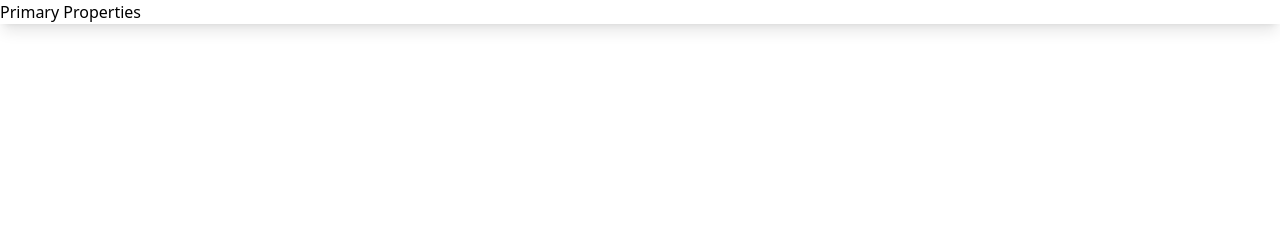
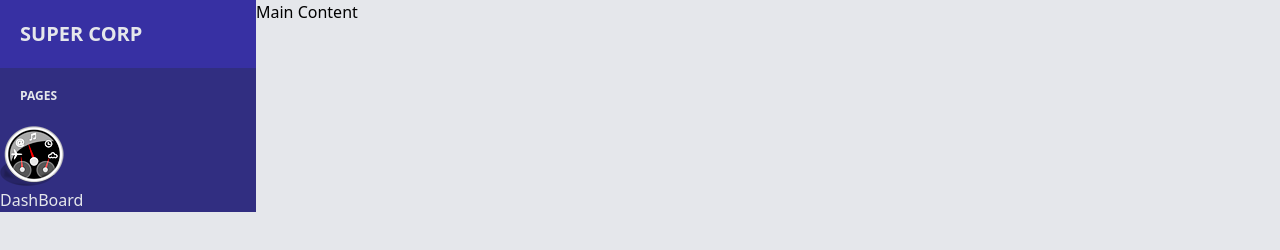
Before and after one commit to CodeHead99/Dashboard, a website: page public/index.html in a window 1280 px wide. Drawn offline with Linux system fonts and the light colour scheme.

Commit message:
setting images and nav bar init

```diff
--- a/public/index.html
+++ b/public/index.html
@@ -3,20 +3,32 @@
 <head>
     <meta charset="UTF-8">
     <meta name="viewport" content="width=device-width, initial-scale=1.0">
-    <title>Document</title>
+    <title>The Store</title>
     <link href="./output.css" rel="stylesheet"/>
 </head>
-<body>
-    <nav class="bg-white shadow-lg">
-        <div>
-            <div>
+<body class="bg-gray-200">
+    <div class="flex">
+        <!-- Side Navigation -->
+<div class="bg-indigo-900 w-64 text-gray-200">
+    <div class="bg-indigo-800">
+    <div class="text-gray-200 uppercase p-5 font-bold text-xl">Super Corp</div></div>
+    <div>
+        <div class="p-5 uppercase text-xs font-bold">Pages</div>
+        <ul>
+            <li>
                 <div>
-                    <a href="#">
-                        <h1>Primary Properties</h1>
-                    </a>
+                    <img src="./images/dashboard.png" alt="dashboard"/>
+                    <div>
+                        DashBoard
+                    </div>
                 </div>
-            </div>
-        </div>
-    </nav>
+            </li>
+        </ul>
+    </div>
+</div>
+        <!-- Main Content  -->
+
+<div>Main Content</div>
+    </div>
 </body>
 </html>
```
Also changed, not shown: public/images/apps.png (added), public/images/campaign.png (added), public/images/customers.png (added), public/images/dashboard.png (added), public/images/github.png (added), public/images/home.png (added), public/images/message.png (added), public/images/messages.png (added), public/images/orders.png (added), public/images/person.png (added), public/images/search.png (added), public/images/settings.png (added), public/images/tasks.png (added), public/images/time.png (added), 3 more files.
